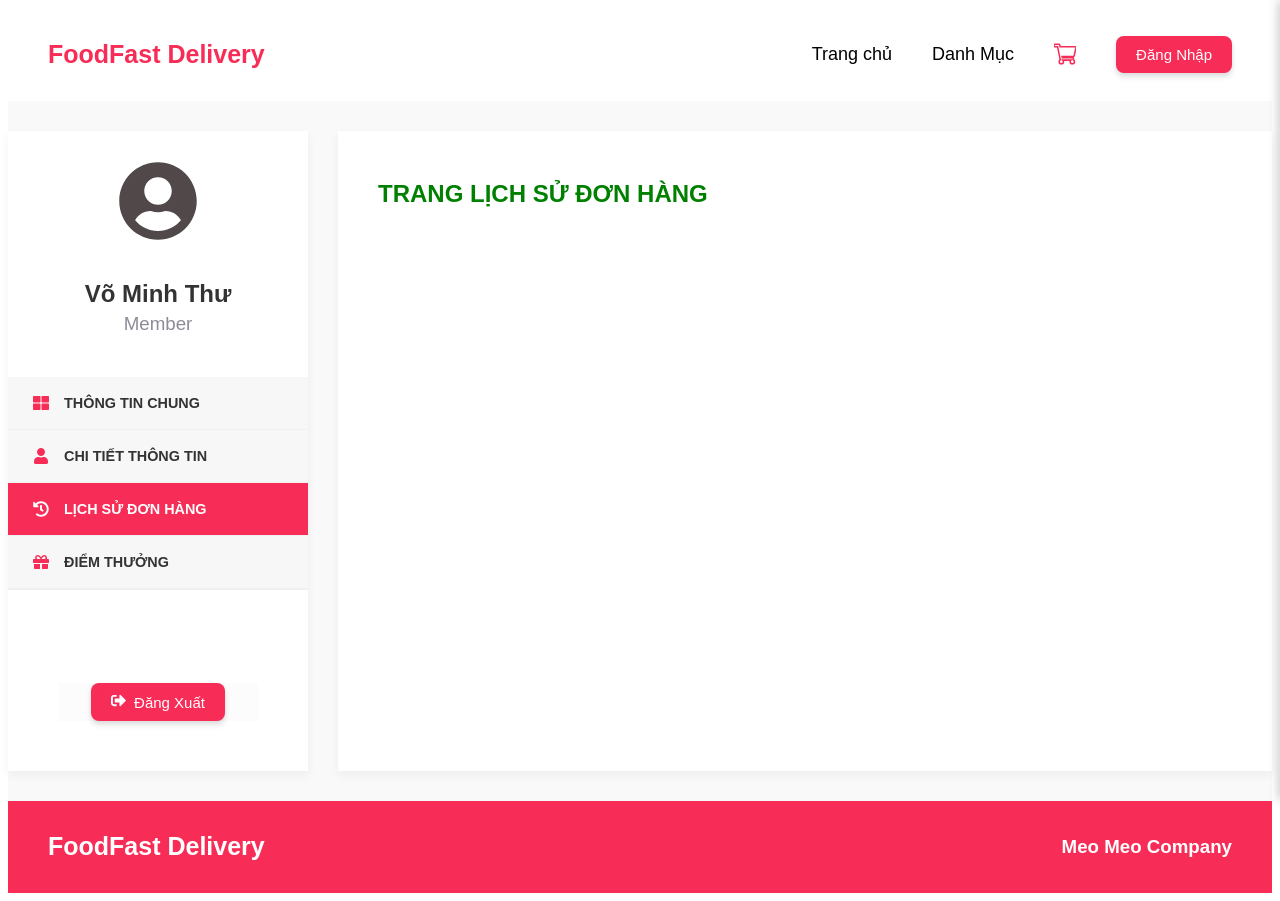
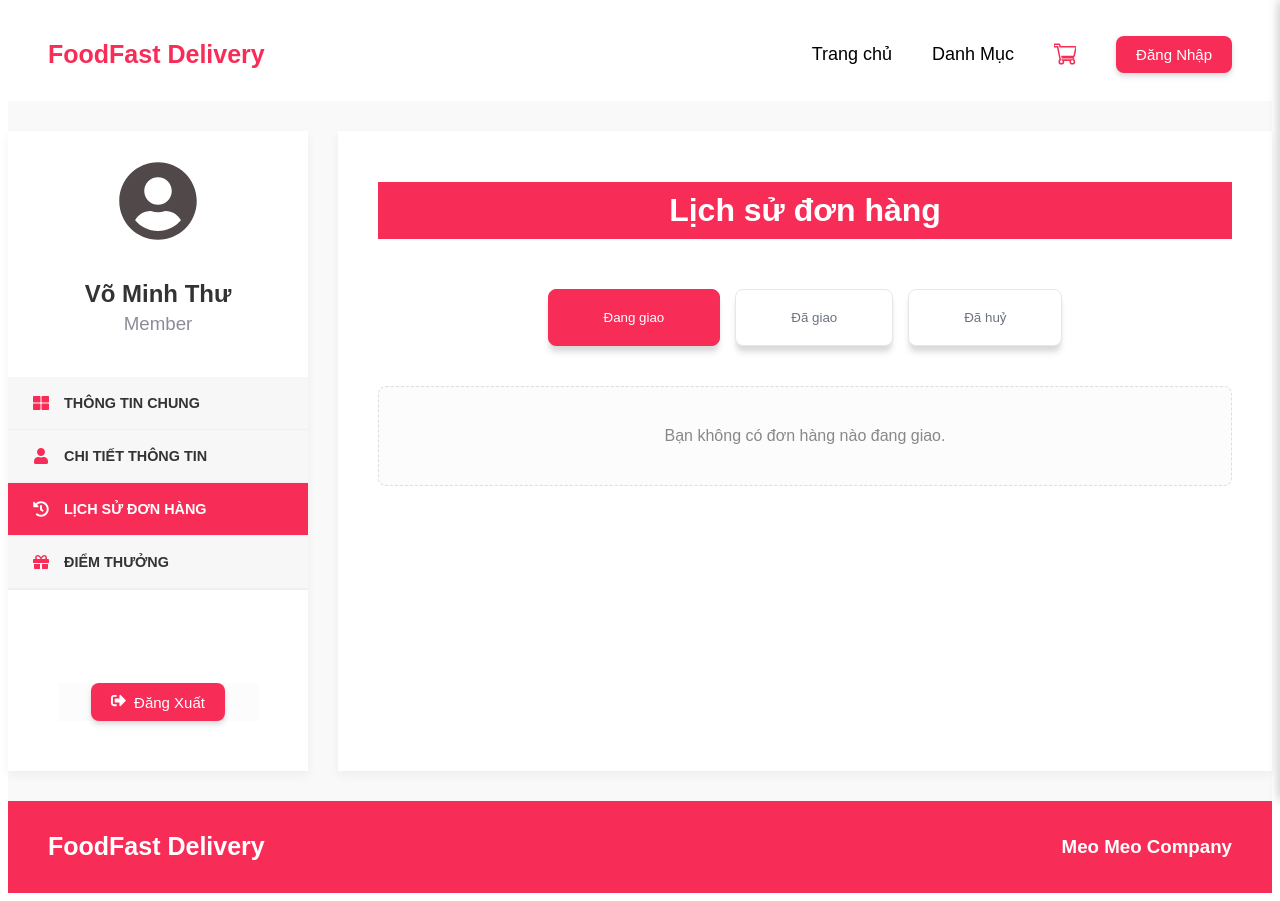
Before and after one commit to vvinh118/FoodFast-Delivery, a React (Vite) app in the folder apps/web/: page /userProfile/orders in a window 1280 px wide. Built offline with nearby package versions, Linux system fonts and the light colour scheme.

Commit message:
add Reward Point + Oder History

```diff
--- a/apps/web/src/App.tsx
+++ b/apps/web/src/App.tsx
@@ -15,11 +15,8 @@ import ProfileSidebar from './components/ProfileSideBar';
 import UserProfile from './pages/UserProfile';
 import GeneralInfo from './pages/Profile.tsx/GeneralInfo';
 import Details from './pages/Profile.tsx/Details';
-
-// (Tạo các file placeholder này trong 'src/pages/profile/' cho các link khác)
-const AccountDetails = () => <h2 style={{color: 'blue'}}>TRANG CHI TIẾT TÀI KHOẢN</h2>;
-const OrderHistory = () => <h2 style={{color: 'green'}}>TRANG LỊCH SỬ ĐƠN HÀNG</h2>;
-const Points = () => <h2 style={{color: 'orange'}}>TRANG ĐIỂM THƯỞNG</h2>;
+import RewardPoint from './pages/Profile.tsx/RewardPoint';
+import OrderHistory from './pages/Profile.tsx/OrderHistory';
 
 function App() {
   return (
@@ -38,15 +35,10 @@ function App() {
         <Route path="/checkout" element={<Checkout />} />
         <Route path="/order-success" element={<OrderSuccess />} />
         <Route path="/userProfile" element={<UserProfile />}>
-
-            {/* Trang con MẶC ĐỊNH (khi URL là /userProfile) */}
             <Route index element={<GeneralInfo />} />
-
-            {/* Các trang con khác */}
             <Route path="details" element={<Details />} />
             <Route path="orders" element={<OrderHistory />} />
-            <Route path="points" element={<Points />} />
-            {/* Thêm các route cho "Điểm thưởng" v.v... */}
+            <Route path="reward-point" element={<RewardPoint />} />
             </Route>
       </Routes>
       <CartSidebar />
--- /dev/null
+++ b/apps/web/src/components/OrderHistoryMenu.tsx
@@ -0,0 +1,178 @@
+import React, { useState } from 'react';
+import styled from 'styled-components';
+import CategoryButton from './CategoryButton';
+import Button from './Button';
+import { mockMenuItems, mockRestaurants } from '../data/mockData';
+
+const HistoryWrapper = styled.div`
+    width: 100%;
+`
+const OrderMenu = styled.div`
+    display: flex;
+    justify-content: center;
+    flex-wrap: wrap;
+    gap: 15px;
+    margin-bottom: 40px; // Tăng khoảng cách với danh sách
+`
+const ListWrapper = styled.div`
+    display: flex;
+    flex-direction: column;
+    gap: 20px; // Khoảng cách giữa các đơn hàng
+`
+const OrderItemCard = styled.div`
+    display: flex;
+    background: #ffffff;
+    border: 1px solid #eee;
+    box-shadow: 0 2px 8px rgba(0,0,0,0.05);
+    border-radius: 8px;
+    padding: 15px;
+    gap: 15px;
+    transition: box-shadow 0.2s;
+
+    &:hover {
+        box-shadow: 0 4px 12px rgba(0,0,0,0.08);
+    }
+`
+
+const ItemImage = styled.img`
+    width: 80px;
+    height: 80px;
+    object-fit: cover;
+    border-radius: 6px;
+`
+
+const ItemInfo = styled.div`
+    flex-grow: 1; // Lấp đầy không gian
+    display: flex;
+    flex-direction: column;
+`
+
+const RestaurantName = styled.h3`
+    font-size: 1.1rem;
+    font-weight: 700;
+    color: #333;
+    margin: 0 0 5px 0;
+`
+
+const ItemPrice = styled.p`
+    font-size: 0.9rem;
+    color: #555;
+    margin: 0 0 10px 0;
+`
+const ItemStatus = styled.span<{ $status: 'delivered' | 'cancelled' }>`
+    font-size: 0.9rem;
+    font-weight: 600;
+    color: ${props => (props.$status === 'delivered' ? '#28a745' : '#dc3545')};
+`
+
+const ItemActions = styled.div`
+    margin-left: auto; // Đẩy qua phải
+    display: flex;
+    align-items: center;
+`
+const EmptyState = styled.div`
+    text-align: center;
+    padding: 40px;
+    color: #888;
+    background: #fcfcfc;
+    border: 1px dashed #ddd;
+    border-radius: 8px;
+`
+
+const OrderHistoryMenu: React.FC = () => {
+    const [activeStatus, setActiveStatus] = useState('Đang giao');
+    const statuses = ['Đang giao', 'Đã giao', 'Đã huỷ'];
+
+    const deliveredOrders = [
+        mockMenuItems[0],
+        mockMenuItems[9],
+        mockMenuItems[12],
+        mockMenuItems[15],
+        mockMenuItems[17],
+        mockMenuItems[19]
+    ];
+
+    const cancelledOrders = [
+        mockMenuItems[21],
+        mockMenuItems[23]
+    ];
+
+    const findRestaurantName = (restaurantId: number) => {
+        return mockRestaurants.find(r => r.id === restaurantId)?.name || "Nhà hàng";
+    };
+
+    const formatCurrency = (amount: number) => {
+        return new Intl.NumberFormat('vi-VN', { style: 'currency', currency: 'VND' }).format(amount);
+    };
+
+    const renderListContent = () => {
+        switch (activeStatus) {
+            case 'Đang giao':
+                return (
+                    <EmptyState>
+                        Bạn không có đơn hàng nào đang giao.
+                    </EmptyState>
+                );
+
+            case 'Đã giao':
+                return deliveredOrders.map(item => (
+                    <OrderItemCard key={item.id}>
+                        <ItemImage src={item.imageUrl} alt={item.name} />
+                        <ItemInfo>
+                            <RestaurantName>{findRestaurantName(item.restaurantId)}</RestaurantName>
+                            <ItemPrice>
+                                {item.name} (và {Math.floor(Math.random() * 3) + 1} món khác) • {formatCurrency(item.price + 30000)}
+                            </ItemPrice>
+                            <ItemStatus $status="delivered">Đã giao thành công</ItemStatus>
+                        </ItemInfo>
+                        <ItemActions>
+                            <Button $padding="8px 15px" $fontSize="0.9rem">Đặt lại</Button>
+                        </ItemActions>
+                    </OrderItemCard>
+                ));
+
+            case 'Đã huỷ':
+                return cancelledOrders.map(item => (
+                    <OrderItemCard key={item.id}>
+                        <ItemImage src={item.imageUrl} alt={item.name} />
+                        <ItemInfo>
+                            <RestaurantName>{findRestaurantName(item.restaurantId)}</RestaurantName>
+                            <ItemPrice>
+                                {item.name} • {formatCurrency(item.price)}
+                            </ItemPrice>
+                            <ItemStatus $status="cancelled">Đã huỷ</ItemStatus>
+                        </ItemInfo>
+                        <ItemActions>
+                            <Button $padding="8px 15px" $fontSize="0.9rem">Đặt lại</Button>
+                        </ItemActions>
+                    </OrderItemCard>
+                ));
+
+            default:
+                return null;
+        }
+    };
+
+    return (
+        <HistoryWrapper>
+            {/* 1. PHẦN MENU */}
+            <OrderMenu>
+                {statuses.map(status => (
+                    <CategoryButton
+                        key={status}
+                        name={status}
+                        isActive={activeStatus === status}
+                        onClick={() => setActiveStatus(status)}
+                    />
+                ))}
+            </OrderMenu>
+
+            {/* 2. PHẦN DANH SÁCH (Render có điều kiện) */}
+            <ListWrapper>
+                {renderListContent()}
+            </ListWrapper>
+        </HistoryWrapper>
+    );
+}
+
+export default OrderHistoryMenu;
--- a/apps/web/src/pages/Profile.tsx/Details.tsx
+++ b/apps/web/src/pages/Profile.tsx/Details.tsx
@@ -1,7 +1,6 @@
 import React, { useState } from 'react';
 import styled from 'styled-components';
 import { useAuth } from '../../context/AuthContext';
-import { FaUserCircle } from 'react-icons/fa';
 import Button from '../../components/Button';
 import InputField from '../../components/InputField';
 
--- a/apps/web/src/pages/Profile.tsx/GeneralInfo.tsx
+++ b/apps/web/src/pages/Profile.tsx/GeneralInfo.tsx
@@ -6,7 +6,7 @@ import Button from '../../components/Button';
 
 //cột Main
 const ColMain = styled.div`
-    flex-grow: 1; // Lấp đầy không gian còn lại
+    flex-grow: 1;
     background-color: #fff;
     padding: 30px 40px;
     box-shadow: 0 4px 10px rgba(0, 0, 0, 0.05);
--- /dev/null
+++ b/apps/web/src/pages/Profile.tsx/OrderHistory.tsx
@@ -0,0 +1,29 @@
+import React from 'react';
+import styled from 'styled-components';
+import OrderHistoryMenu from '../../components/OrderHistoryMenu';
+
+const ColMain = styled.div``
+const MainTitle = styled.h1`
+    display: flex;
+    justify-content: center;
+    background-color: #f72d57;
+    color: white;
+    padding: 10px;
+`
+const OrderContainer = styled.div`
+    margin: 50px 0 50px;
+`
+
+const OrderHistory: React.FC = () => {
+
+    return (
+        <ColMain>
+            <MainTitle>Lịch sử đơn hàng</MainTitle>
+            <OrderContainer>
+                <OrderHistoryMenu />
+            </OrderContainer>
+        </ColMain>
+    )
+}
+
+export default OrderHistory;
--- /dev/null
+++ b/apps/web/src/pages/Profile.tsx/RewardPoint.tsx
@@ -0,0 +1,87 @@
+import React, { useState } from 'react';
+import styled from 'styled-components';
+import { useAuth } from '../../context/AuthContext';
+import Button from '../../components/Button';
+import InputField from '../../components/InputField';
+
+const ColMain = styled.div``
+const MainTitle = styled.h1`
+    display: flex;
+    justify-content: center;
+    background-color: #f72d57;
+    color: white;
+    padding: 10px;
+`
+const PointGroup = styled.div``
+const PointInfo = styled.h3`
+    display: flex;
+    justify-content: center;
+    padding: 50px;
+`
+const VoucherGroup = styled.div`
+    padding: 30px;
+    border: 2px solid #e5e5e5;
+    margin: 50px;
+`
+const VoucherTitle = styled.h2`
+    border-bottom: 1px solid #e5e5e5;
+`
+const VoucherForm = styled.form``
+const SubmitButton = styled.div`
+    display: flex;
+    justify-content: center;
+    margin-top: 50px;
+`
+
+
+const RewardPoint: React.FC = () => {
+    const [seri, setSeri] = useState(' ');
+    const [pin, setPin] = useState(' ');
+
+    const handleSubmit = (e: React.FormEvent) => {
+        e.preventDefault();
+        console.log('Nhập thành công');
+        alert('Voucher không hợp lệ!');
+        return;
+    }
+
+    return (
+
+        <ColMain>
+            <MainTitle>Điểm thưởng</MainTitle>
+            <PointGroup>
+                <PointInfo>Bạn hiện chưa có điểm thưởng nào.</PointInfo>
+            </PointGroup>
+            <VoucherGroup>
+                <VoucherTitle>Thêm Voucher</VoucherTitle>
+                <VoucherForm onSubmit={handleSubmit}>
+                    <InputField
+                        label='Serial Number'
+                        id='serial'
+                        type='text'
+                        placeholder='Nhập số seri của voucher'
+                        value={seri}
+                        onChange={(e) => {setSeri(e.target.value)}}
+                        />
+
+                    <InputField
+                        label='PIN'
+                        id='pin'
+                        type='text'
+                        placeholder=''
+                        value={pin}
+                        onChange={(e) => {setPin(e.target.value)}}
+                        />
+
+                    <SubmitButton>
+                        <Button type='submit'>Thêm Voucher</Button>
+                    </SubmitButton>
+                </VoucherForm>
+            </VoucherGroup>
+
+        </ColMain>
+    )
+
+};
+
+export default RewardPoint;
--- a/apps/web/src/pages/UserProfile.tsx
+++ b/apps/web/src/pages/UserProfile.tsx
@@ -137,7 +137,7 @@ export default function UserProfile () {
                     <MenuLink to="/userProfile/orders" end>
                         <FaHistory /> Lịch sử đơn hàng
                         </MenuLink>
-                    <MenuLink to="/userProfile/vouchers" end>
+                    <MenuLink to="/userProfile/reward-point" end>
                         <FaGift /> Điểm thưởng
                         </MenuLink>
                 </NavMenu>
```
